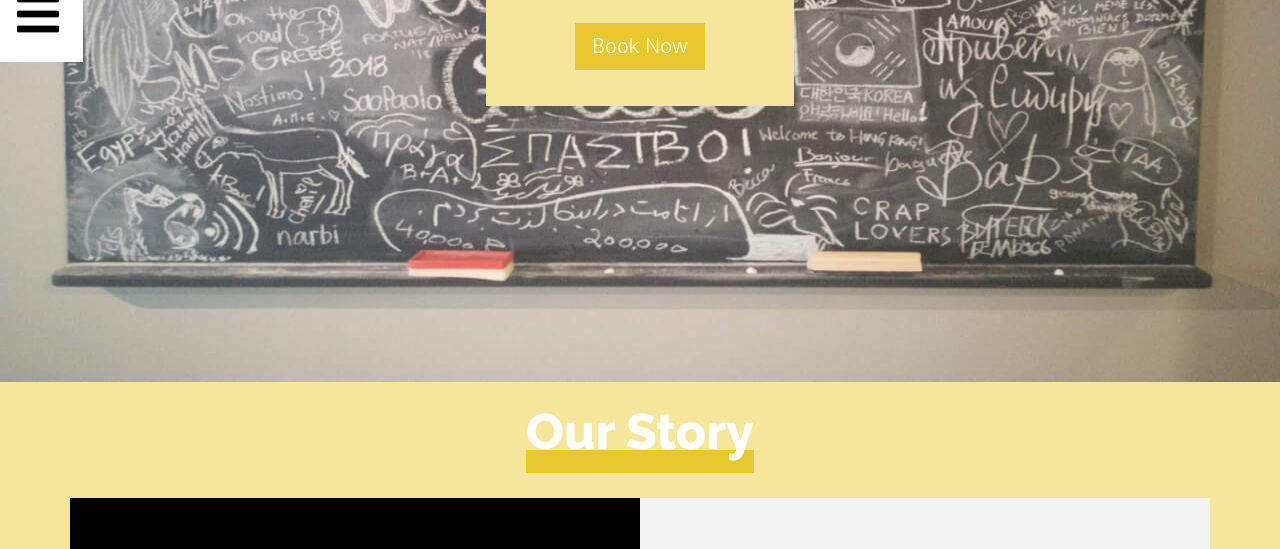
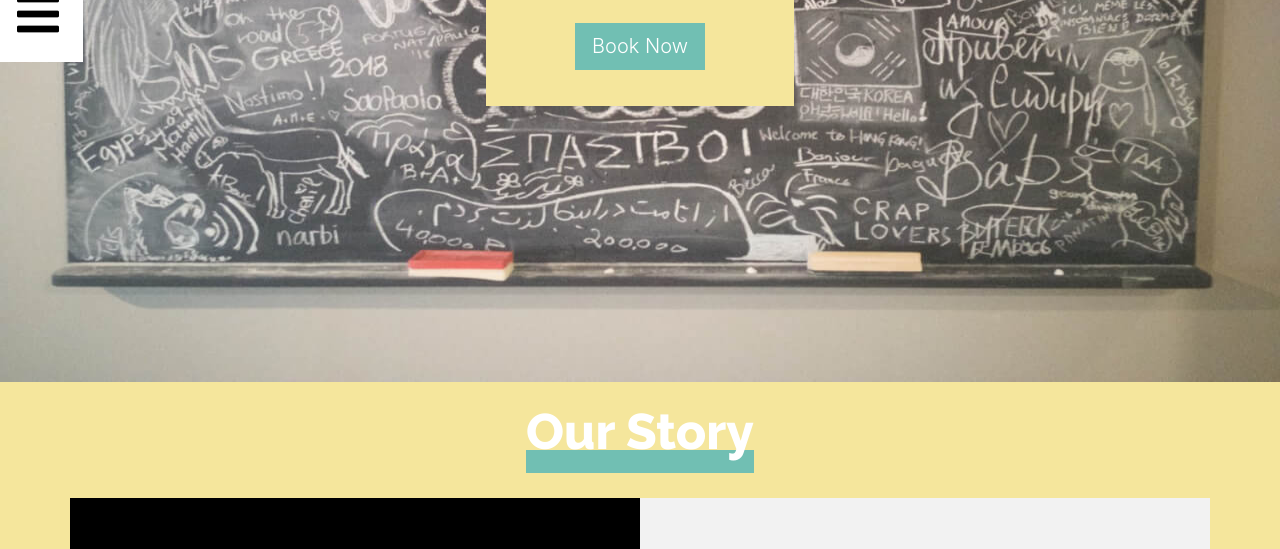
Before and after one commit to nikpappas/nikpappas.github.io, a plain HTML site: page index.html in a window 1280 px wide. Shown: the part 418-967 px from the top of the page. Drawn offline with nearby package versions, Linux system fonts and the light colour scheme.

Commit message:
update theme

```diff
--- a/style.css
+++ b/style.css
@@ -228,7 +228,7 @@ section {
     margin: 2em auto;
     transition: all .2s;
 
-    background-color: #E7C82D;
+    background-color: #71BFB3;
     border: none 1px white;
     margin: 2em auto;
 
@@ -278,7 +278,7 @@ h3 {
 }
 
 h1::after, h2::after {
-    background-color: #E7C82D !important;
+    background-color: #71BFB3 !important;
     display: block;
     content: "";
     height: 23px;
```
